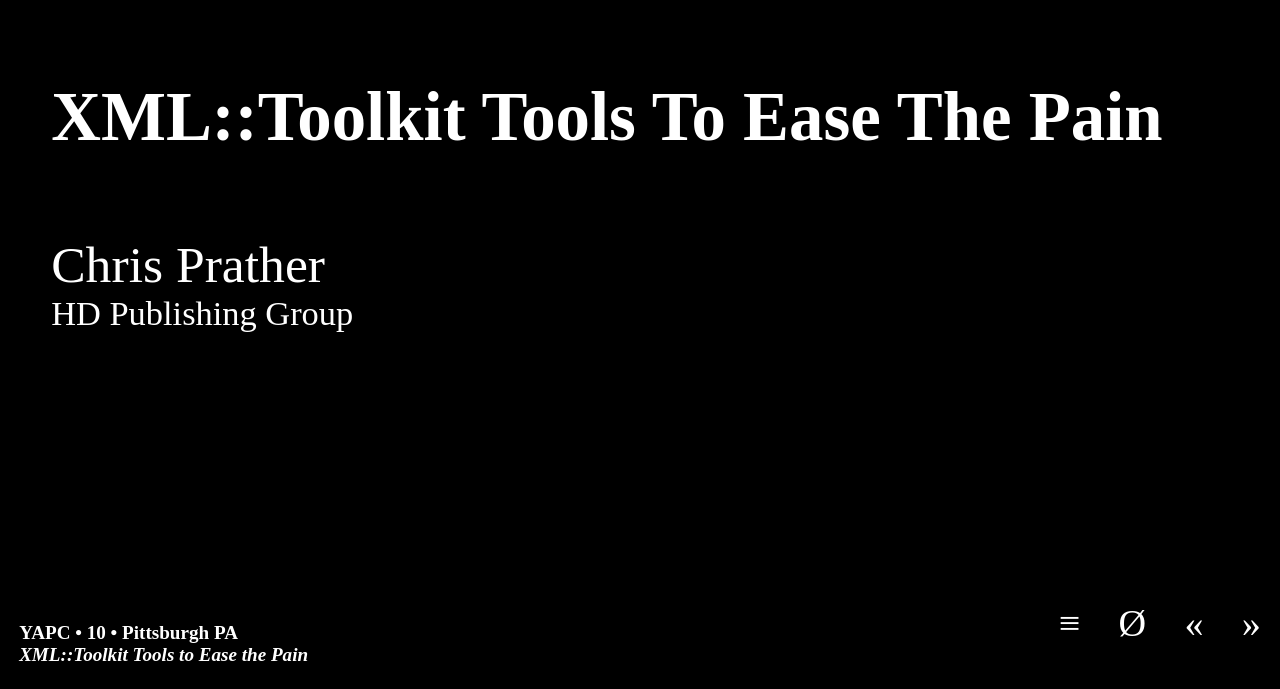
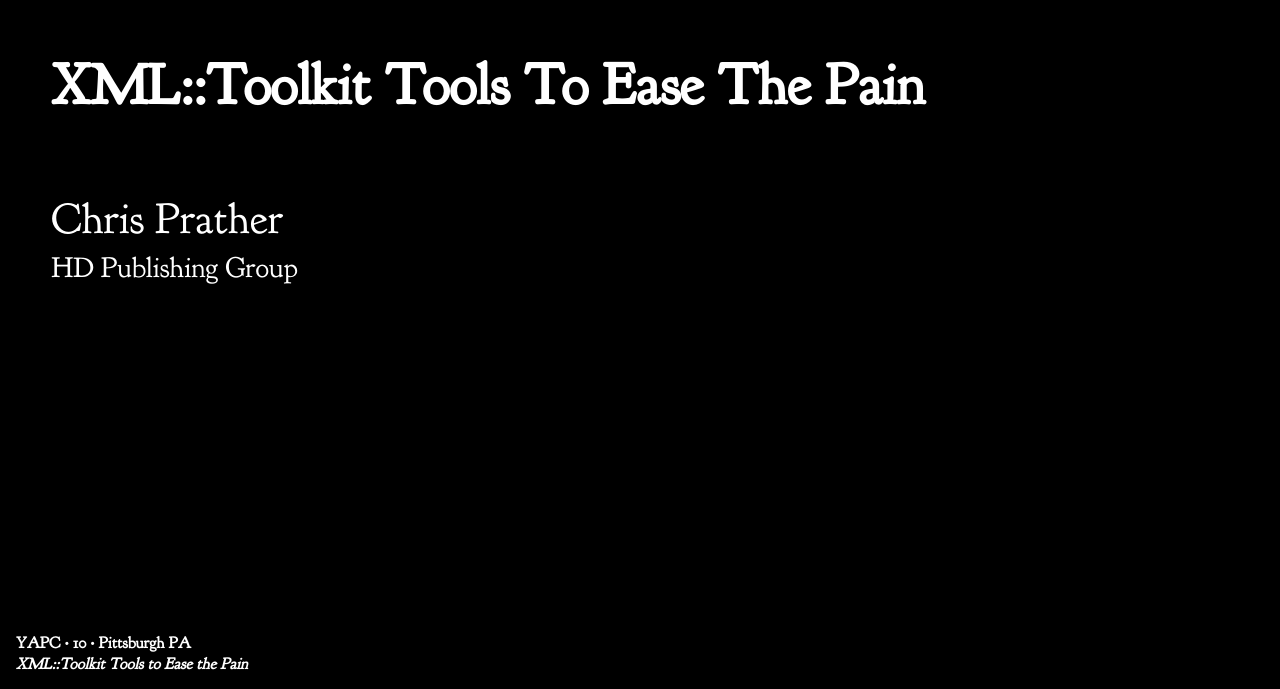
Before and after one commit to perigrin/yapc-2009, a plain HTML site: page xml-toolkit/index.html in a window 1280 px wide. Shown: the part 111-800 px from the top of the page. Drawn offline with Linux system fonts and the light colour scheme.

Commit message:
get fonts working locally

```diff
--- a/xml-toolkit/ui/default/pretty.css
+++ b/xml-toolkit/ui/default/pretty.css
@@ -2,22 +2,18 @@
 
 @font-face {
 		font-family: Title;
-	src: local("Goudy Bookletter 1911");
-}
-
-@font-face {
-	font-family: Text;
-	src:local("Goudy Bookletter 1911");
+	src: url(typeface/Goudy_Bookletter_1911_by_chemoelectric.otf);
 }
 
 @font-face {
 	font-family: Code;
 	src: local("Inconsolata");
 }
+
 body {
 	background: #000 -16px 0 no-repeat;
 	color: white;
-	font-size: 2.25em;
+	font-size: 24pt;
 	font-family: Text;
 }
 :link, :visited {text-decoration: none; color: #000;}
@@ -27,7 +23,7 @@ h1, h2, h3, h4 { font-size: 100%; font-family: Title; margin: 0; padding: 0; fon
 ul, pre {margin: 0; line-height: 1em;}
 html, body {margin: 0; padding: 0;}
 
-blockquote, q {font-style: italic;}
+blockquote, q {font-style: italic}
 blockquote {padding: 0 2em 0.5em; margin: 0 1.5em 0.5em; text-align: center; font-size: 1em;}
 blockquote p {margin: 0;}
 blockquote i {font-style: normal;}
@@ -42,7 +38,7 @@ sup {font-size: smaller; line-height: 1px;}
 .slide code.old {color: grey;}
 .slide pre {padding: 0; margin: 0.25em 0 0.5em 0.5em; color: #533; font-size: 90%;}
 .slide pre code {display: block;}
-.slide ul {margin-left: 5%; margin-right: 7%; list-style: disc;}
+.slide ul {margin-left: 5%; margin-right: 7%; list-style: none;}
 .slide li {margin-top: 0.75em; margin-right: 0;}
 .slide ul ul {line-height: 1;}
 .slide ul ul li {margin: .2em; font-size: 85%; list-style: square;}
@@ -56,23 +52,23 @@ div#footer {font-size: 0.5em; font-weight: bold; padding: 1em 0;}
 
 div.long {font-size: 0.75em;}
 .slide h1 {
-	position: absolute;
-	top: 0.7em;
-	left: 87px;
-	z-index: 1;
-  	margin: 0;
-	padding: 0.3em 0 0 50px;
+margin: 0;
+margin-top: -1em;
+margin-left: 87px;
 	white-space: nowrap;
   	font-weight: bold;
-	font-size: 1.5em;
+	font-size: 48pt;
 	text-transform: capitalize;
   	color: white;
 	background: transparent;
 }
+.slide h2 {
+  	margin-left: 87px;
+}
 .slide h3 {font-size: 130%;}
 h1 abbr {font-variant: small-caps;}
 
-div#controls { position: absolute; left: 60%; bottom: 0;
+div#controls {display: none; position: absolute; left: 60%; bottom: 0;
   width: 40%;
   text-align: right; font: bold 0.9em;}
 html>body div#controls {position: fixed; padding: 0; top: auto;}
@@ -107,9 +103,8 @@ ul.urls {list-style: none; display: inline; margin: 0;}
 html>body .external {border-bottom: none;}
 .external:after {content: " \274F"; font-size: smaller; color: #77B;}
 
-.incremental, .incremental *, .incremental *:after {color: #DDE; visibility: visible;}
-img.incremental {visibility: hidden;}
-.slide .current {color: #B02;}
+.incremental, .incremental *, .incremental *:after {visibility: hidden;}
+.slide .current {visibility: visible;}
 
 
 /* diagnostics
```
Also changed, not shown: xml-toolkit/ui/default/typeface/Goudy_Bookletter_1911_by_chemoelectric.otf (added).
